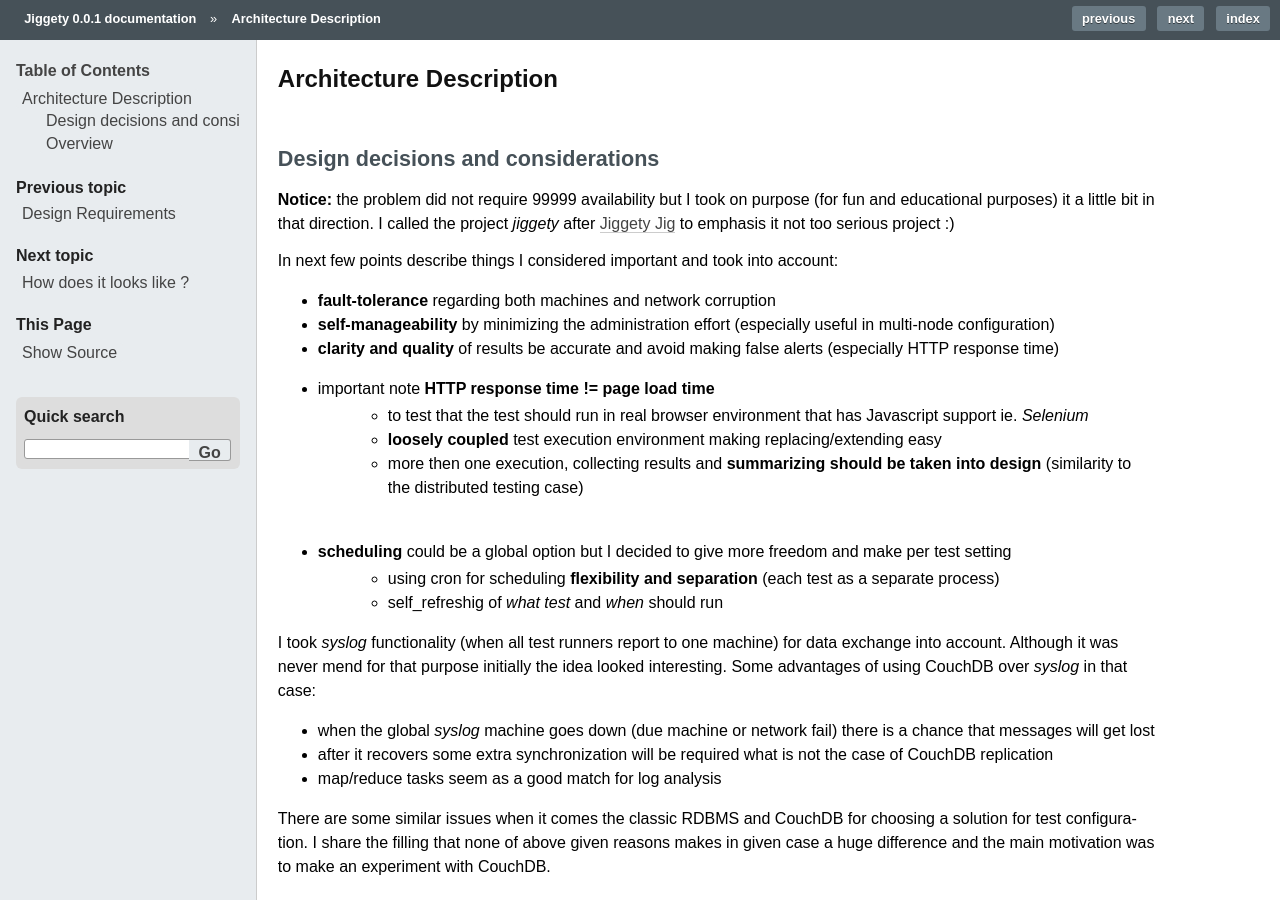
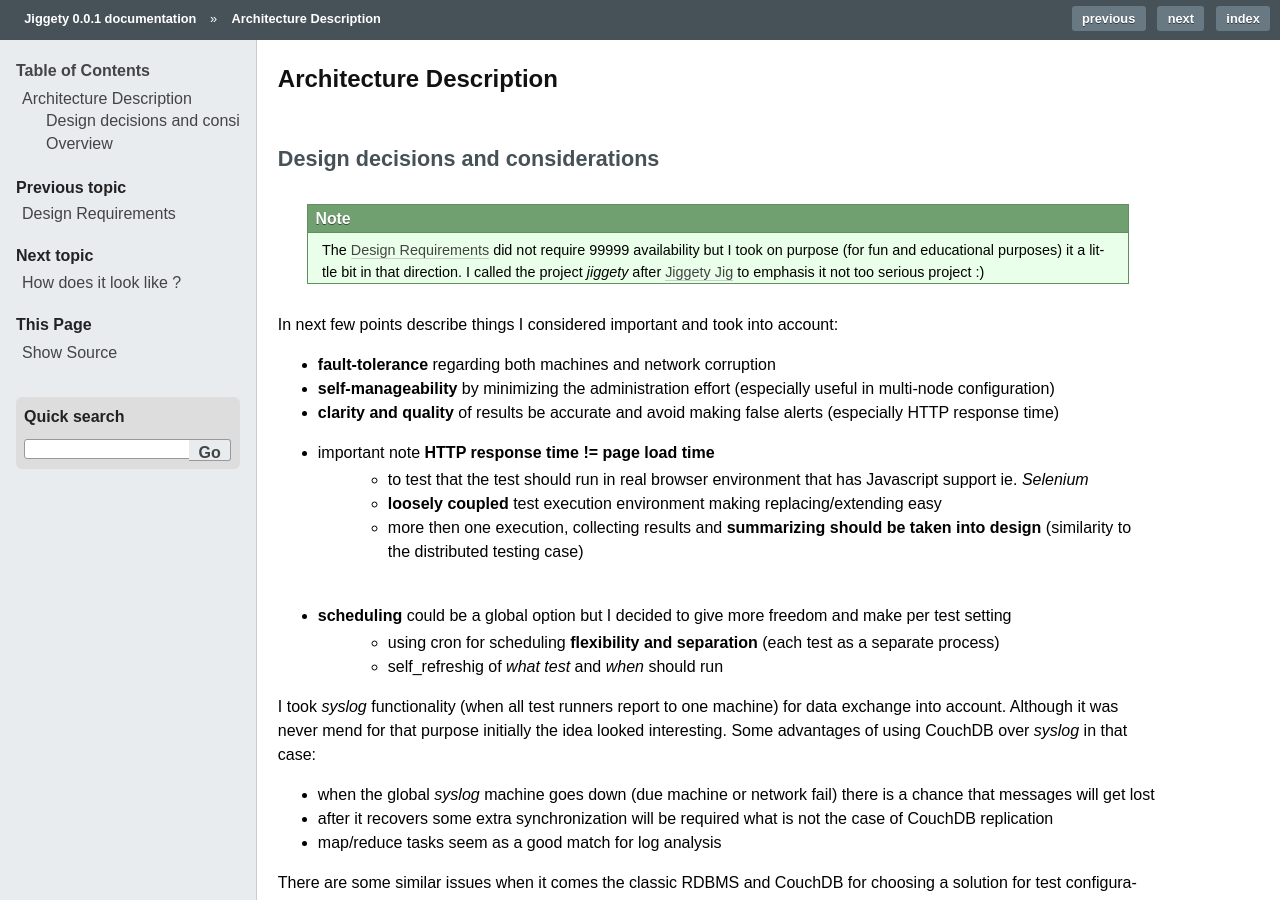
Before and after one commit to lukmdo/Jiggety, a Sphinx documentation site: the page built from docs/architecture.rst, in a window 1280 px wide and 900 px high. Built offline with Sphinx 7.4.7, drawn with Linux system fonts in a browser that asks for light colours.

Commit message:
Minor changes in the docs.

```diff
--- a/docs/INSTALL.rst
+++ b/docs/INSTALL.rst
@@ -2,13 +2,14 @@
 Install Instructions
 ====================
 
-**Notice:** To run full *jiggety* functionality  it is recommended to create separate user by command:
+.. note::
+    To run full *jiggety* functionality  it is recommended to create separate user:
 
-.. sourcecode:: bash
+    .. sourcecode:: bash
 
-    sudo adduser jiggety
+        sudo adduser jiggety
 
-This is architectural decision is a side effect of current *jiggety* implementation taking the `crontab <http://en.wikipedia.org/wiki/Cron>`_ for its purposes.
+    This is architectural decision is a side effect of current *jiggety* implementation taking the `crontab <http://en.wikipedia.org/wiki/Cron>`_ for its purposes.
 
 Short version
 =============
--- a/docs/architecture.rst
+++ b/docs/architecture.rst
@@ -5,7 +5,8 @@
 Design decisions and considerations
 ===================================
 
-**Notice:** the problem did not require 99999 availability but I took on purpose (for fun and educational purposes) it a little bit in that direction. I called the project *jiggety*  after `Jiggety Jig <http://muppet.wikia.com/wiki/Jiggety_Jig>`_ to emphasis it not too serious project :)
+.. note::
+    The :ref:`arch_requirements` did not require 99999 availability but I took on purpose (for fun and educational purposes) it a little bit in that direction. I called the project *jiggety*  after `Jiggety Jig <http://muppet.wikia.com/wiki/Jiggety_Jig>`_ to emphasis it not too serious project :)
 
 In next few points describe things I considered important and took into account:
 
--- a/docs/design_requirements.rst
+++ b/docs/design_requirements.rst
@@ -1,3 +1,5 @@
+.. _arch_requirements:
+
 ===================
 Design Requirements
 ===================
--- a/docs/results.rst
+++ b/docs/results.rst
@@ -1,17 +1,19 @@
-========================
-How does it looks like ?
-========================
+=======================
+How does it look like ?
+=======================
 
 Test Configuration
 ==================
 
 
 .. figure:: _static/TestConfig.png
+    :align: center
     :alt: Sipmle page-test confguration
 
     Sipmle page-test confguration
 
 .. figure:: _static/TestConfig404.png
+    :align: center
     :alt: Configuration for HTTP 404 Not Found
 
     Configuration for HTTP 404 Not Found
```
Also changed, not shown: other parts of docs/INSTALL.rst (+14 -11 lines).
